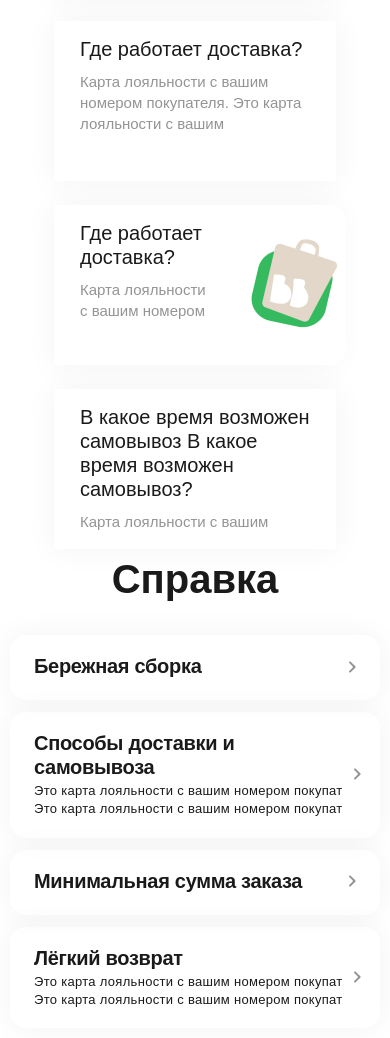
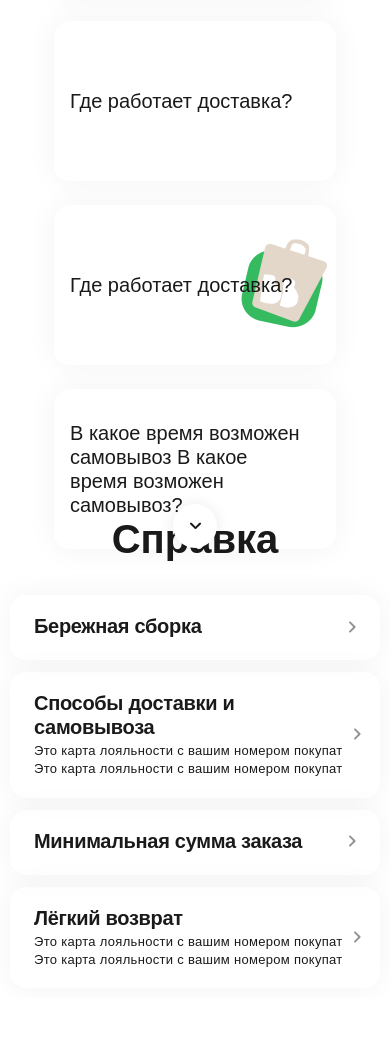
Before and after one commit to codefornia/test-ameton-slukina, a plain HTML site: page index.html in a window 390 px wide. Shown: the part 1240-2278 px from the top of the page. After the commit the page ends 2238 px from the top, so only its background shows below. Drawn offline with nearby package versions, Linux system fonts and the light colour scheme.

Commit message:
add edits

```diff
--- a/css/style.css
+++ b/css/style.css
@@ -234,7 +234,6 @@ section {
   border-radius: 40px;
   max-width: 996px;
   width: 100%;
-  margin-top: 80px;
 }
 
 .information__title {
@@ -373,7 +372,6 @@ section {
 }
 
 .swiper {
-  margin-bottom: 50px;
   position: absolute;
   width: 100%;
   max-width: 1200px;
@@ -389,11 +387,13 @@ section {
   max-width: 1200px;
   width: 100%;
   min-height: 160px;
+  position: relative;
 }
 
 @media (max-width: 900px) {
   .questions__content {
     height: 712px;
+    margin-bottom: 40px;
   }
 }
 
@@ -404,7 +404,6 @@ section {
   list-style: none;
   transition: margin-left 250ms;
   font-size: 0;
-  position: relative;
 }
 
 @media (max-width: 900px) {
@@ -435,19 +434,22 @@ section {
   height: 160px;
   padding: 16px;
   border-radius: 16px;
+  overflow: hidden;
 }
 
 .questions__style {
   display: flex;
-  width: 1200px;
+  gap: 24px;
+  width: 100%;
+  max-width: 1200px;
   height: 160px;
   border-radius: 16px;
   justify-content: space-between;
 }
 
-.question__style {
-  display: block;
-  width: 282px;
+.questions__style * {
+  display: flex;
+  max-width: 282px;
   height: 160px;
   border-radius: 16px;
 
@@ -477,14 +479,15 @@ section {
   width: 282px;
   height: 160px;
 }
-  .question__item:nth-child(odd) {
-    background: no-repeat center url('../img/card-background.png');
-    background-position-x: right;
-    background-size: contain;
-  }
+
+.question__item:nth-child(odd) {
+  background: no-repeat center url('../img/card-background.png');
+  background-position-x: right;
+  background-size: contain;
+}
 
 .question__item:nth-child(odd) * {
-  max-width: 160px;
+  max-width: 130px;
 }
 
 .question__title {
@@ -524,17 +527,41 @@ section {
   left: 0;
 }
 
+.contacts__list_short {
+  justify-content: start;
+}
 @media (max-width: 900px) {
   .question__button {
+    left: 50%;
+    right: 50%;
+    transform: translate(-50%, 0);
+  }
+
+  .question__button svg {
+    transform: rotate(90deg);
+  }
+
+  .question__button_next {
+    top: 667px;
+  }
+
+  .question__button_prev {
+    top: 0;
+  }
+
+  .swiper-slide.question__item {
+    display: flex;
+    align-items: center;
+  }
+
+  .swiper-slide.question__item p {
     display: none;
   }
-}
 
-.swiper-wrapper {
-  height: 160px;
-}
+  .swiper-slide.question__item * {
+    max-width: 235px;
+  }
 
-@media (max-width: 900px) {
   .swiper-wrapper {
     height: 712px;
   }
--- a/index.html
+++ b/index.html
@@ -152,7 +152,7 @@
             <p class="question__text">Карта лояльности с вашим номером </p>
           </li>
           <li class="swiper-slide question__item">
-            <h3 class="question__title">В какое время возможен самовывоз В какое</br>время возможен самовывоз?</h3>
+            <h3 class="question__title">В какое время возможен самовывоз В какое время возможен самовывоз?</h3>
             <p class="question__text">Карта лояльности с вашим</p>
           </li>
           <li class="swiper-slide question__item">
--- a/js/main.js
+++ b/js/main.js
@@ -16,6 +16,7 @@ const swiper = new Swiper('.swiper', {
             swiper.changeDirection(getDirection());
         },
     },
+    allowTouchMove: false,
 });
 
 function getDirection() {
```
